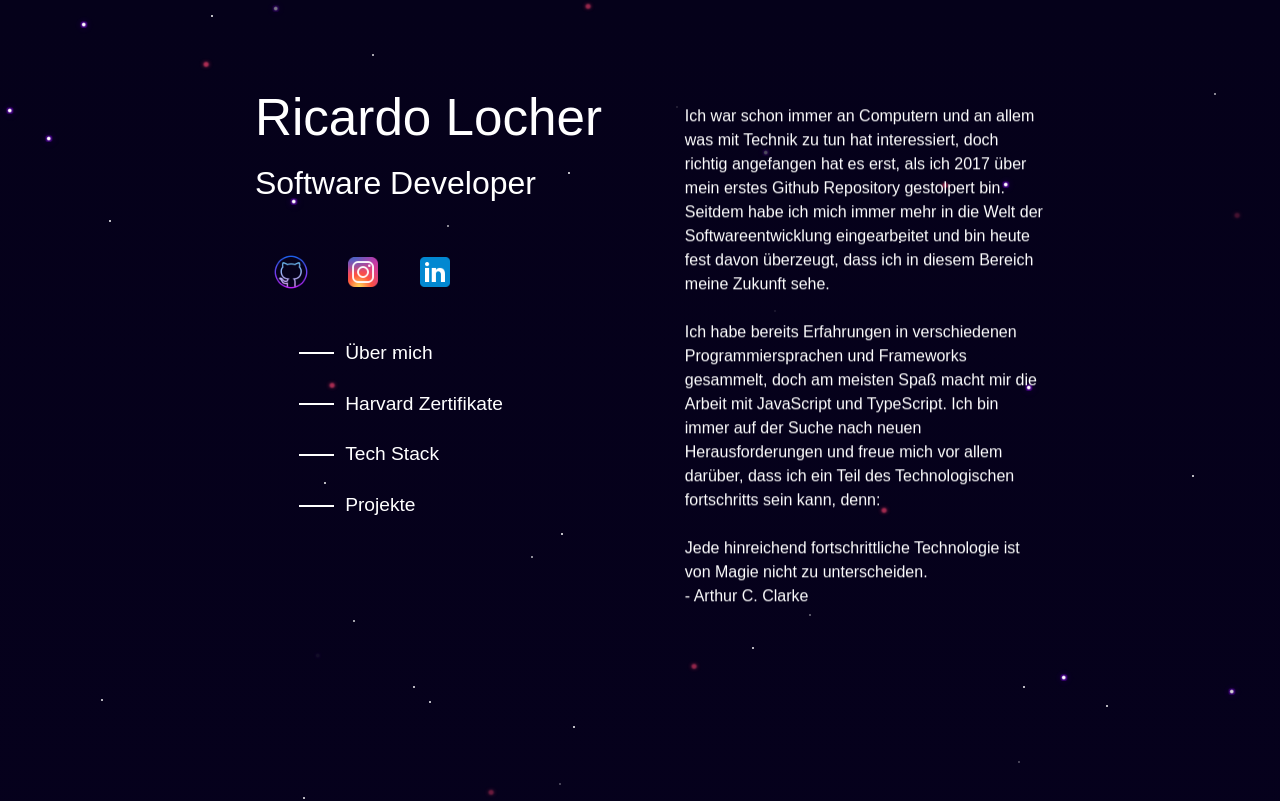
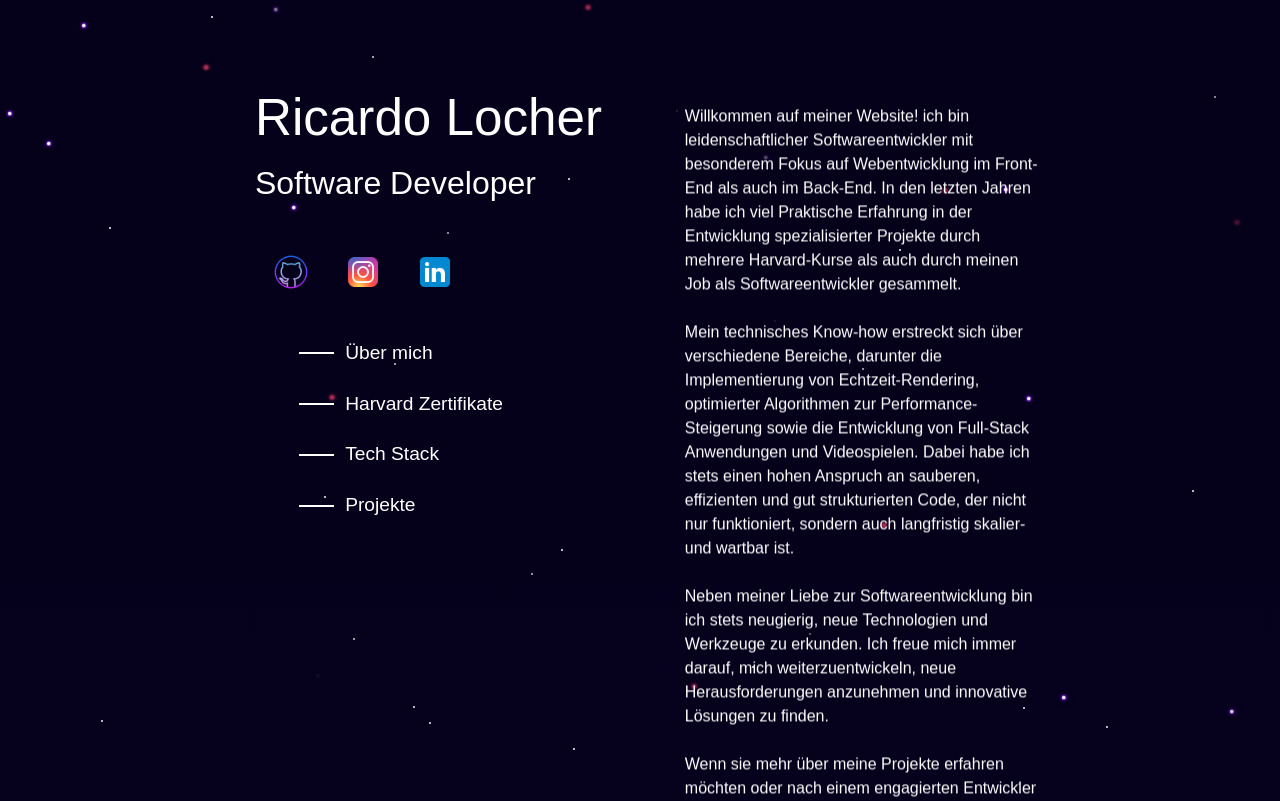
Before and after one commit to RicardoLocher/portfolio, a React (Vite) app: page / in a window 1280 px wide. Shown: the top 801 px of the page. Built offline with nearby package versions, Linux system fonts and the light colour scheme.

Commit message:
Updated About Text

```diff
--- a/src/components/about/about.tsx
+++ b/src/components/about/about.tsx
@@ -4,19 +4,24 @@ export function About() {
   return (
     <div className='aboutContainer'>
       <span className="aboutText sec" id='about'>
-        Ich war schon immer an Computern und an allem was mit Technik zu tun hat interessiert,
-        doch richtig angefangen hat es erst, als ich 2017 über mein erstes Github Repository gestolpert bin.
-        Seitdem habe ich mich immer mehr in die Welt der Softwareentwicklung eingearbeitet und bin heute fest davon überzeugt,
-        dass ich in diesem Bereich meine Zukunft sehe. <br/>
-        <br/>
-        Ich habe bereits Erfahrungen in verschiedenen Programmiersprachen und Frameworks gesammelt,
-        doch am meisten Spaß macht mir die Arbeit mit JavaScript und TypeScript.
-        Ich bin immer auf der Suche nach neuen Herausforderungen und freue mich vor allem darüber,
-        dass ich ein Teil des Technologischen fortschritts sein kann, denn: <br/>
-        <br/>
-      </span>
-      <span className='abutQuote'>Jede hinreichend fortschrittliche Technologie ist von Magie nicht zu unterscheiden.<br/>
-        - Arthur C. Clarke
+        Willkommen auf meiner Website! ich bin leidenschaftlicher Softwareentwickler mit besonderem Fokus
+        auf Webentwicklung im Front-End als auch im Back-End. In den letzten Jahren habe ich viel Praktische Erfahrung
+        in der Entwicklung spezialisierter Projekte durch mehrere Harvard-Kurse als auch durch meinen Job als Softwareentwickler
+        gesammelt.
+        <br/><br/>
+        Mein technisches Know-how erstreckt sich über verschiedene Bereiche, darunter die Implementierung von
+        Echtzeit-Rendering, optimierter Algorithmen zur Performance-Steigerung sowie die Entwicklung von
+        Full-Stack Anwendungen und Videospielen. Dabei habe ich stets einen hohen Anspruch an sauberen,
+        effizienten und gut strukturierten Code, der nicht nur funktioniert,
+        sondern auch langfristig skalier- und wartbar ist.
+        <br/><br/>
+        Neben meiner Liebe zur Softwareentwicklung bin ich stets neugierig,
+        neue Technologien und Werkzeuge zu erkunden.
+        Ich freue mich immer darauf, mich weiterzuentwickeln,
+        neue Herausforderungen anzunehmen und innovative Lösungen zu finden.
+        <br/><br/>
+        Wenn sie mehr über meine Projekte erfahren möchten
+        oder nach einem engagierten Entwickler für ihr nächstes Projekt suchen, zögern sie nicht, mich zu kontaktieren!
       </span>
     </div>
   );
```
